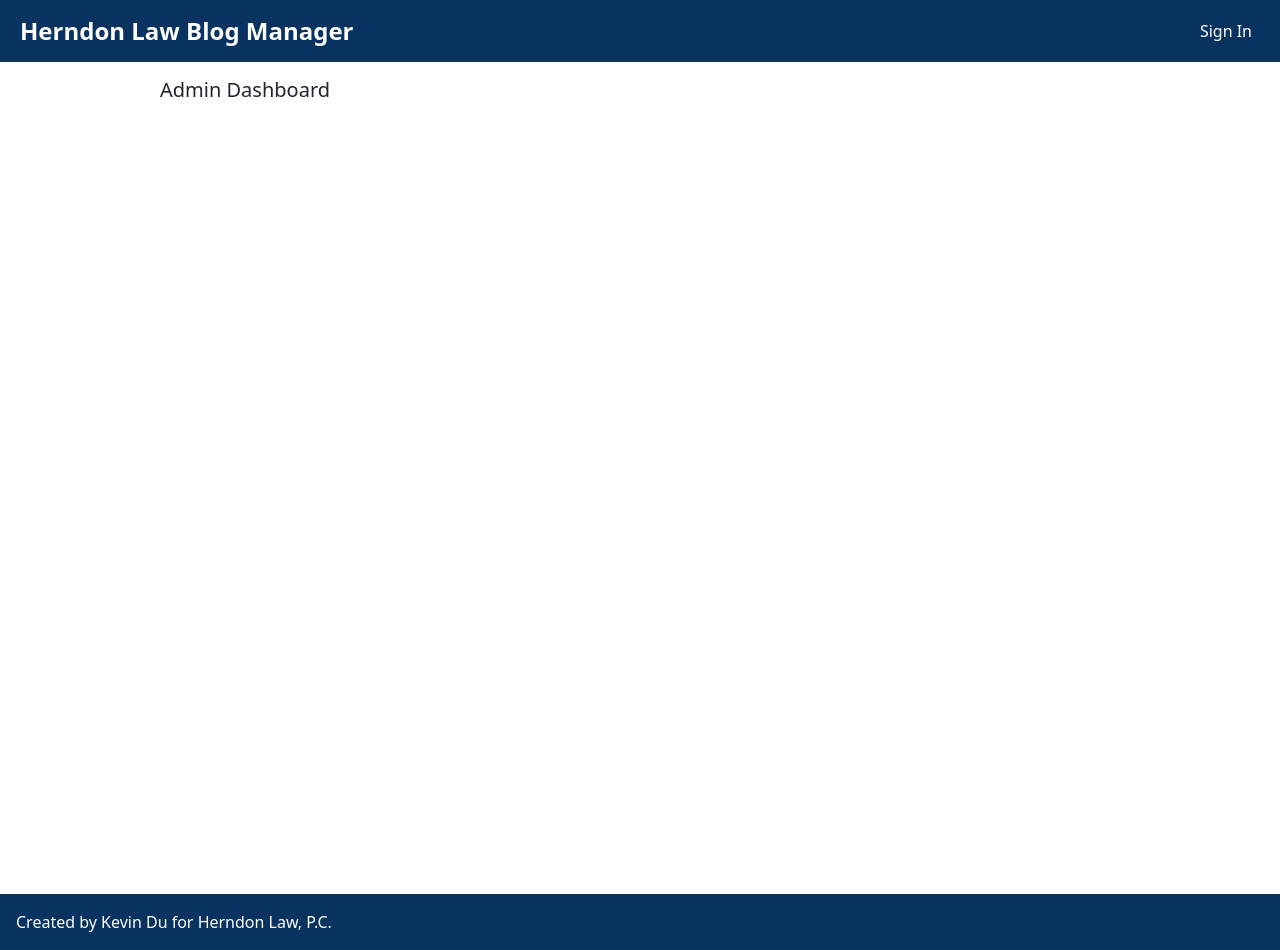
After one commit to kdu2030/elder-law-answers-scraper, a Django app: page /admin-dashboard/ in a window 1280 px wide. The commit adds this page. Run offline with Django 5.2, Linux system fonts and the light colour scheme.

Commit message:
Add Admin Page

```diff
--- /dev/null
+++ b/src/herndon_law_seo_helper/scraper_manager/static/scraper_manager/js/admin.js
@@ -0,0 +1,10 @@
+"use strict";
+class AdminMFE extends HTMLElement {
+    constructor() {
+        super();
+    }
+    connectedCallback() {
+        console.log("Admin MFE connected!");
+    }
+}
+customElements.define("hl-admin-mfe", AdminMFE);
--- a/src/herndon_law_seo_helper/scraper_manager/templates/base.html
+++ b/src/herndon_law_seo_helper/scraper_manager/templates/base.html
@@ -32,6 +32,9 @@
             {% if user.is_authenticated %}
               <li class="nav-item">
                 <a class="nav-link text-white" href={% url 'dashboard' %}>Dashboard</a>
+              </li>
+              <li class="nav-item">
+                <a class="nav-link text-white" href={% url 'admin_dashboard' %}>Admin</a>
               </li>
               <li class="nav-item">
                 <a class="nav-link text-white" href={% url 'settings' %}>Settings</a>
--- /dev/null
+++ b/src/herndon_law_seo_helper/scraper_manager/templates/scraper_manager/admin.html
@@ -0,0 +1,17 @@
+{% extends "base.html" %}
+{% load i18n %}
+{% load static %}
+{% block page_title %}
+    Admin
+{% endblock page_title %}
+{% block head_content %}
+    <script src="{% static 'scraper_manager/js/admin.js' %}"></script>
+{% endblock head_content %}
+{% block content %}
+    <div class="d-flex flex-column align-items-center min-vh-100 mt-3">
+        <div class="w-75">
+            <h5>Admin Dashboard</h5>
+            <hl-admin-mfe />
+        </div>
+    </div>
+{% endblock content %}
--- a/src/herndon_law_seo_helper/scraper_manager/urls.py
+++ b/src/herndon_law_seo_helper/scraper_manager/urls.py
@@ -1,9 +1,10 @@
 from django.urls import path
-from .views import authentication, settings, scraper_view, dashboard
+from .views import authentication, settings, scraper_view, dashboard, admin
 
 urlpatterns = [
     path("", authentication.index, name="index"),
     path("dashboard/", dashboard.dashboard_get, name="dashboard"),
+    path("admin-dashboard/", admin.admin_get, name="admin_dashboard"),
     path("settings/", settings.ela_settings_get, name="settings"),
     path("user-settings/", settings.user_settings_get, name="user_settings"),
     path("signin/", authentication.sign_in, name="sign_in"),
--- /dev/null
+++ b/src/herndon_law_seo_helper/scraper_manager/views/admin.py
@@ -0,0 +1,6 @@
+from django.http import HttpRequest, HttpResponse
+from django.shortcuts import render
+
+
+def admin_get(request: HttpRequest) -> HttpResponse:
+    return render(request, "scraper_manager/admin.html")
```
Also changed, not shown: src/herndon_law_seo_helper/scraper_manager/static/scraper_manager/js/admin.ts (added, +11 -0 lines).
